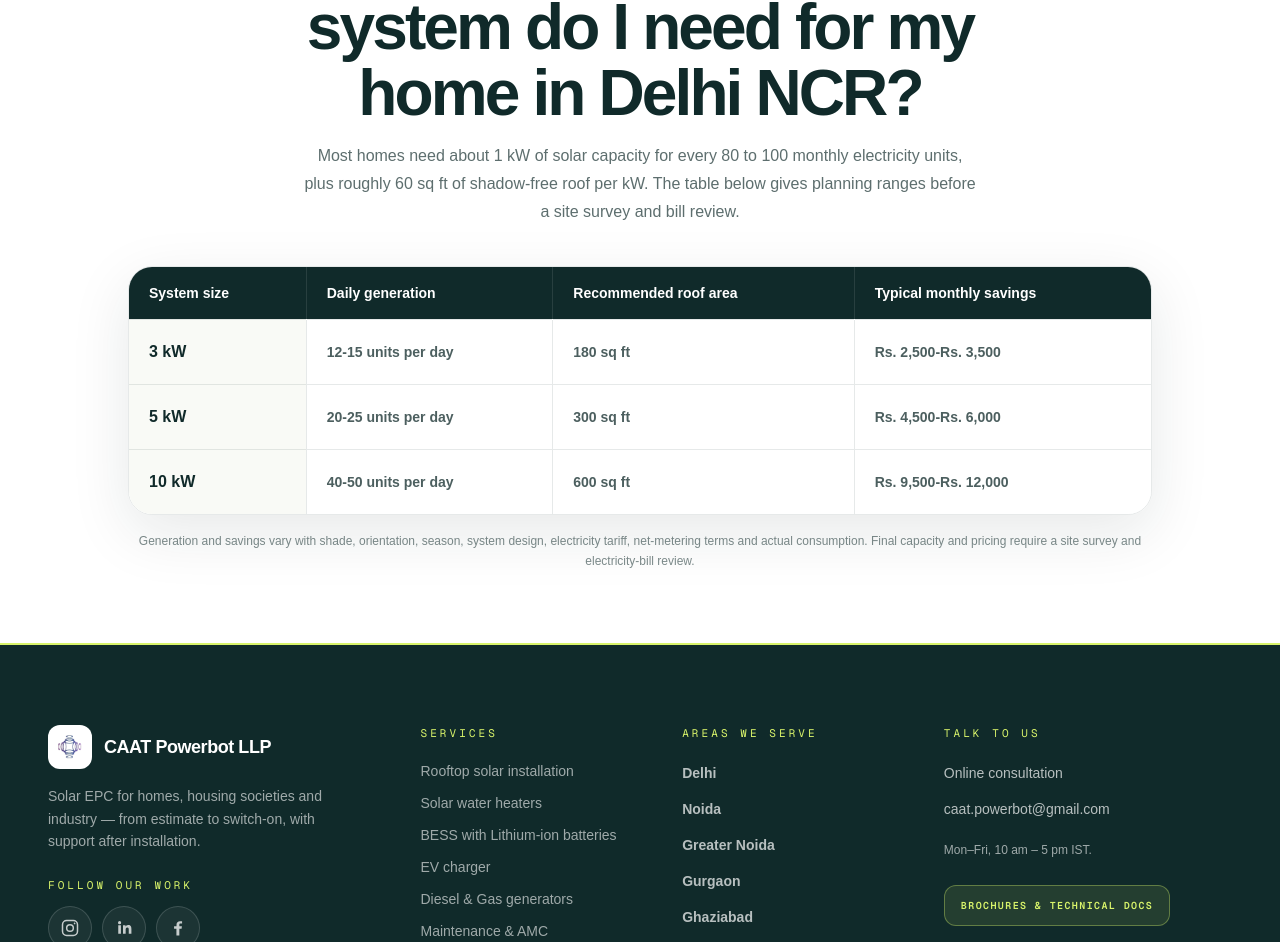
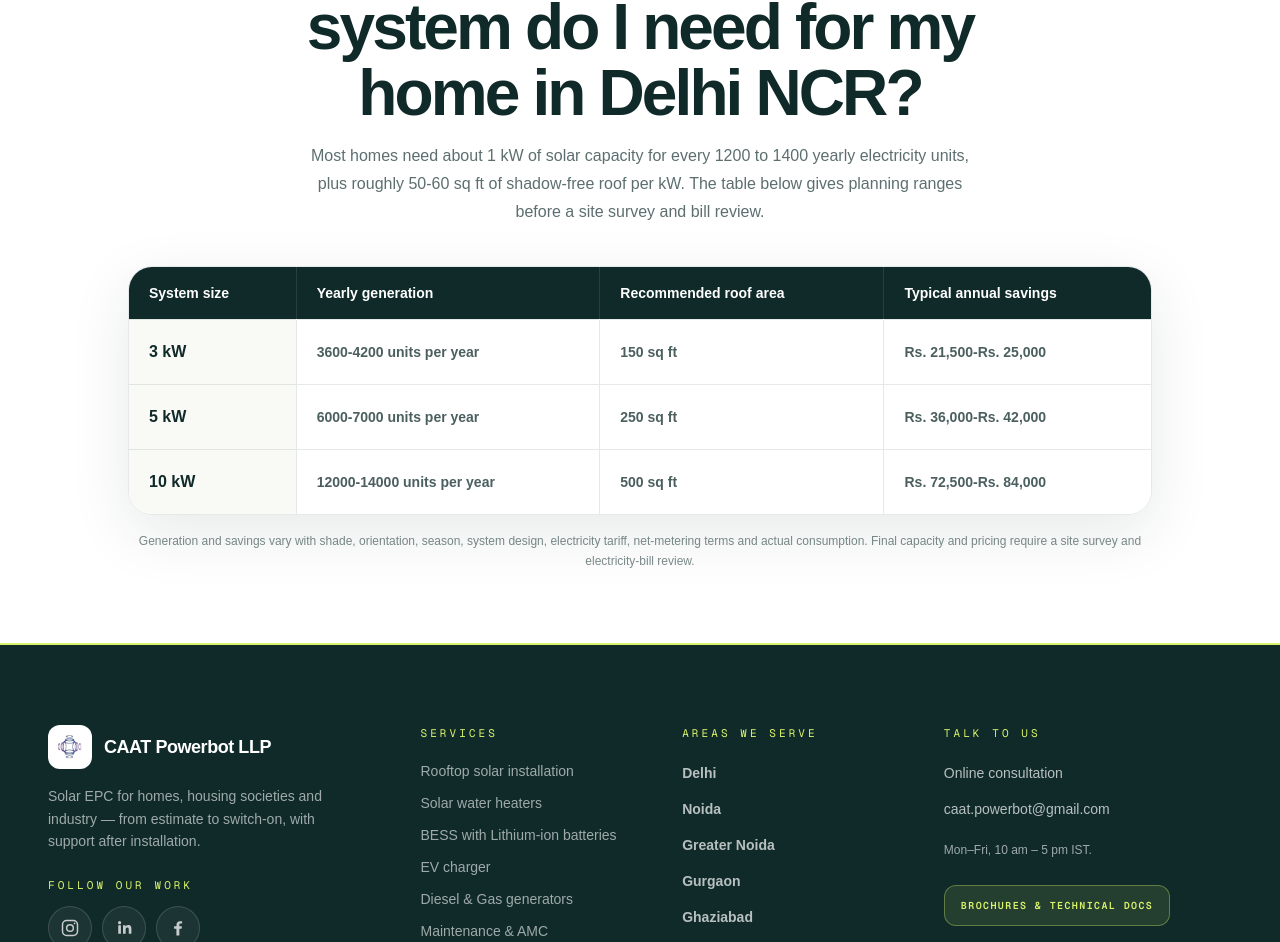
Before and after one commit to AmanG-04/caatweb, a Next.js app: page /solutions/solar in a window 1280 px wide. Shown: the part 2592-3534 px from the top of the page. Built offline with nearby package versions, Linux system fonts and the light colour scheme; a web font is replaced by a local one.

Commit message:
feat: update solar sizing guide data; revise generation and savings metrics to reflect accurate yearly values

```diff
--- a/components/solar-sizing-guide.tsx
+++ b/components/solar-sizing-guide.tsx
@@ -1,7 +1,7 @@
 const sizingRows = [
-  { size: "3 kW", generation: "12-15 units", roof: "180 sq ft", savings: "Rs. 2,500-Rs. 3,500" },
-  { size: "5 kW", generation: "20-25 units", roof: "300 sq ft", savings: "Rs. 4,500-Rs. 6,000" },
-  { size: "10 kW", generation: "40-50 units", roof: "600 sq ft", savings: "Rs. 9,500-Rs. 12,000" },
+  { size: "3 kW", generation: "3600-4200 units", roof: "150 sq ft", savings: "Rs. 21,500-Rs. 25,000" },
+  { size: "5 kW", generation: "6000-7000 units", roof: "250 sq ft", savings: "Rs. 36,000-Rs. 42,000" },
+  { size: "10 kW", generation: "12000-14000 units", roof: "500 sq ft", savings: "Rs. 72,500-Rs. 84,000" },
 ] as const;
 
 export function SolarSizingGuide() {
@@ -14,7 +14,7 @@ export function SolarSizingGuide() {
             What size rooftop solar system do I need for my home in Delhi NCR?
           </h2>
           <p className="section-copy mx-auto">
-            Most homes need about 1 kW of solar capacity for every 80 to 100 monthly electricity units, plus roughly 60 sq ft of shadow-free roof per kW. The table below gives planning ranges before a site survey and bill review.
+            Most homes need about 1 kW of solar capacity for every 1200 to 1400 yearly electricity units, plus roughly 50-60 sq ft of shadow-free roof per kW. The table below gives planning ranges before a site survey and bill review.
           </p>
         </div>
         <div className="mx-auto mt-10 max-w-5xl overflow-x-auto rounded-3xl border border-ink/10 shadow-soft">
@@ -22,16 +22,16 @@ export function SolarSizingGuide() {
             <thead className="bg-night text-white">
               <tr>
                 <th scope="col" className="px-5 py-4 text-sm font-black">System size</th>
-                <th scope="col" className="border-l border-white/10 px-5 py-4 text-sm font-black">Daily generation</th>
+                <th scope="col" className="border-l border-white/10 px-5 py-4 text-sm font-black">Yearly generation</th>
                 <th scope="col" className="border-l border-white/10 px-5 py-4 text-sm font-black">Recommended roof area</th>
-                <th scope="col" className="border-l border-white/10 px-5 py-4 text-sm font-black">Typical monthly savings</th>
+                <th scope="col" className="border-l border-white/10 px-5 py-4 text-sm font-black">Typical annual savings</th>
               </tr>
             </thead>
             <tbody className="bg-white">
               {sizingRows.map((row) => (
                 <tr key={row.size} className="border-t border-ink/10">
                   <th scope="row" className="bg-cream/70 px-5 py-5 text-base font-black text-ink">{row.size}</th>
-                  <td className="border-l border-ink/10 px-5 py-5 text-sm font-semibold text-ink/75">{row.generation} per day</td>
+                  <td className="border-l border-ink/10 px-5 py-5 text-sm font-semibold text-ink/75">{row.generation} per year</td>
                   <td className="border-l border-ink/10 px-5 py-5 text-sm font-semibold text-ink/75">{row.roof}</td>
                   <td className="border-l border-ink/10 px-5 py-5 text-sm font-semibold text-ink/75">{row.savings}</td>
                 </tr>
```
